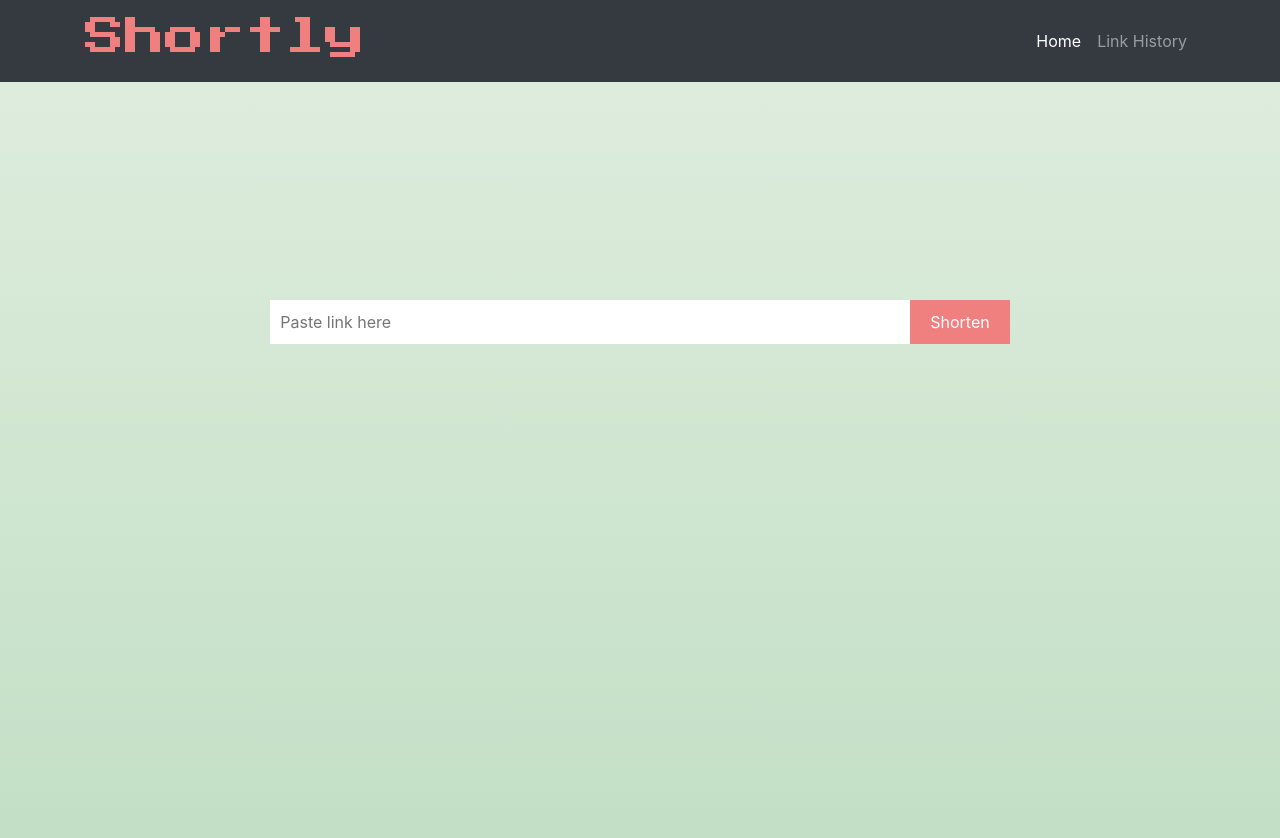
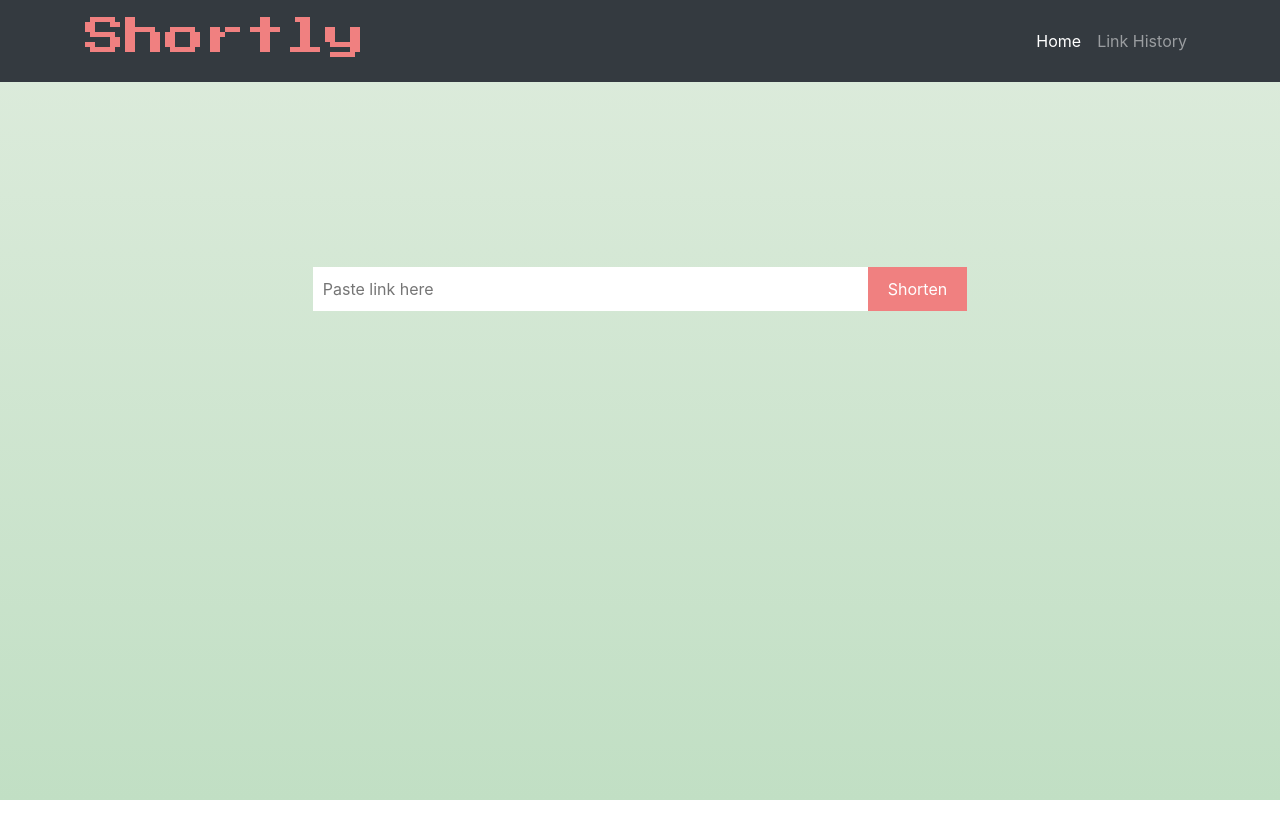
Before and after one commit to marley408/url-shortener, a React (Create React App) app in the folder client/: page /home in a window 1280 px wide. Shown: the top 838 px of the page. After the commit the page ends 800 px from the top, so only its background shows below. Built offline with nearby package versions, Linux system fonts and the light colour scheme.

Commit message:
fixed css bug

```diff
--- a/client/src/App.css
+++ b/client/src/App.css
@@ -24,7 +24,7 @@
   justify-content: center;
   align-items: center;
   position: relative;
-  top: 25%;
+  margin-top: 15%;
 }
 
 .input-bar {
@@ -46,7 +46,7 @@
   display: flex;
   justify-content: center;
   align-items: center;
-  margin-top: 20%;
+  margin-top: 15%;
 }
 
 .display-section {
--- a/client/src/Components/Login.js
+++ b/client/src/Components/Login.js
@@ -1,4 +1,4 @@
-import React, { Component } from 'react';
+import React from 'react';
 import '../Landing.css';
 import '../App.css';
 
--- a/client/src/Components/LongUrl.js
+++ b/client/src/Components/LongUrl.js
@@ -2,7 +2,7 @@ import React from 'react';
 
 const LongUrl = ({ toggleUrlBox }) => {
   return (
-    <div className="App">
+    <div className="container">
       <form className="input-form">
         <input
           className="input-bar"
--- a/client/src/Components/Register.js
+++ b/client/src/Components/Register.js
@@ -1,4 +1,4 @@
-import React, { Component } from 'react';
+import React from 'react';
 import '../Landing.css';
 import '../App.css';
 
--- a/client/src/Components/ShortUrl.js
+++ b/client/src/Components/ShortUrl.js
@@ -4,7 +4,7 @@ const ShortUrl = props => {
   const { toggleUrlBox } = props;
 
   return (
-    <div className="App">
+    <div className="container">
       <div className="new-url">
         <div className="display-section">Here's your new url</div>
         <button onClick={toggleUrlBox} className="back-button">
--- a/client/src/Pages/History.js
+++ b/client/src/Pages/History.js
@@ -1,4 +1,4 @@
-import React, { useEffect, useState } from 'react';
+import React from 'react';
 import Navbar from '../Components/Navbar';
 
 // will need to use useEffect here to make call to api to update/display link history
--- a/client/src/Pages/Home.js
+++ b/client/src/Pages/Home.js
@@ -1,4 +1,4 @@
-import React, { useEffect, useState } from 'react';
+import React, { useState } from 'react';
 import Navbar from '../Components/Navbar';
 import LongUrl from '../Components/LongUrl';
 import ShortUrl from '../Components/ShortUrl';
@@ -15,7 +15,7 @@ const Home = () => {
   };
 
   return (
-    <div>
+    <>
       <Navbar />
       {renderUrlBox()}
       {/* <div className="App">
@@ -36,7 +36,7 @@ const Home = () => {
           </button>
         </div>
       </div> */}
-    </div>
+    </>
   );
 };
 
--- a/client/src/Pages/Landing.js
+++ b/client/src/Pages/Landing.js
@@ -1,4 +1,4 @@
-import React, { useEffect, useState } from 'react';
+import React, { useState } from 'react';
 import Navbar from '../Components/Navbar';
 import Login from '../Components/Login';
 import Register from '../Components/Register';
```
Also changed, not shown: 1 other file (tests, documents, lock files or other folders).
